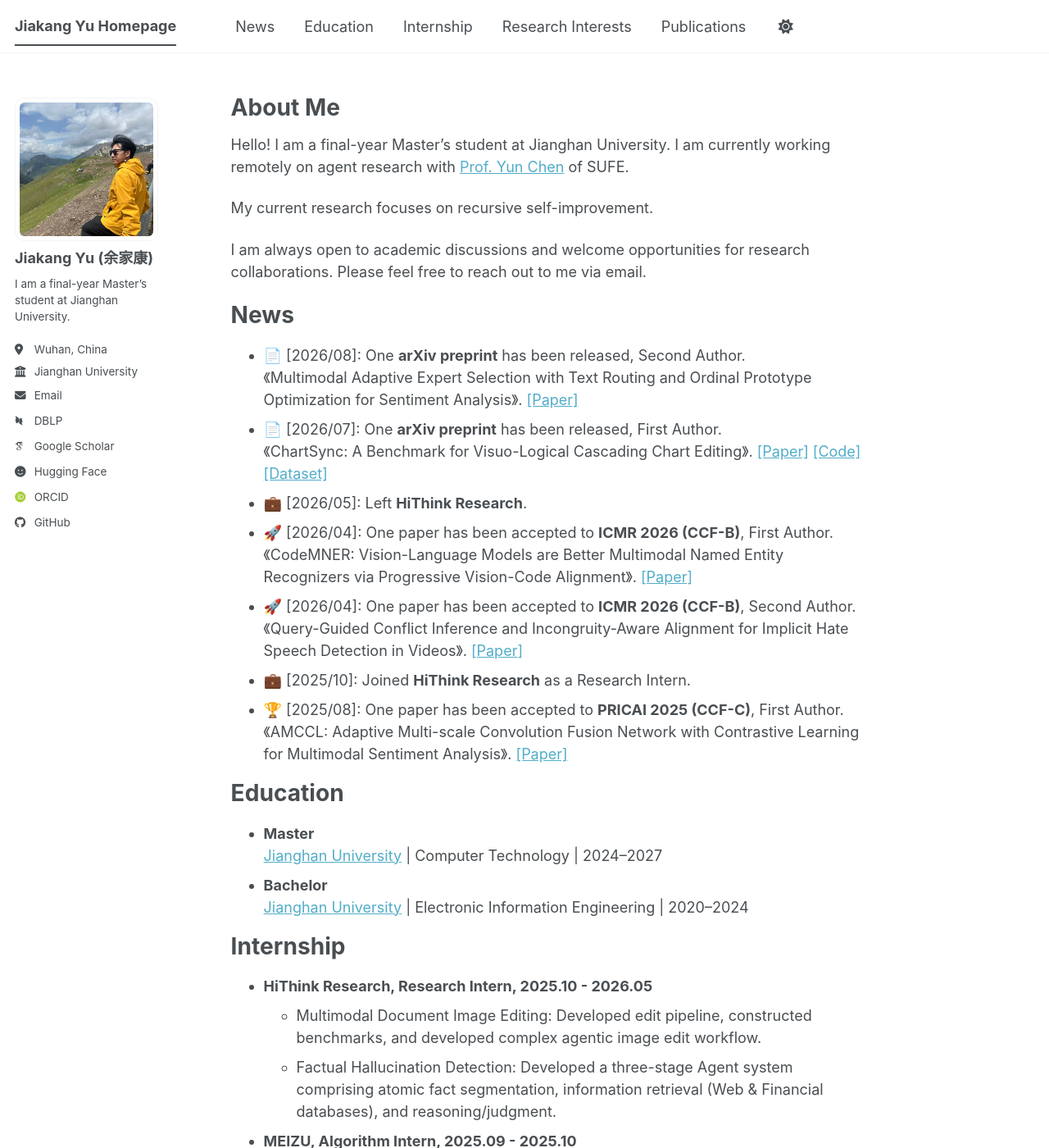
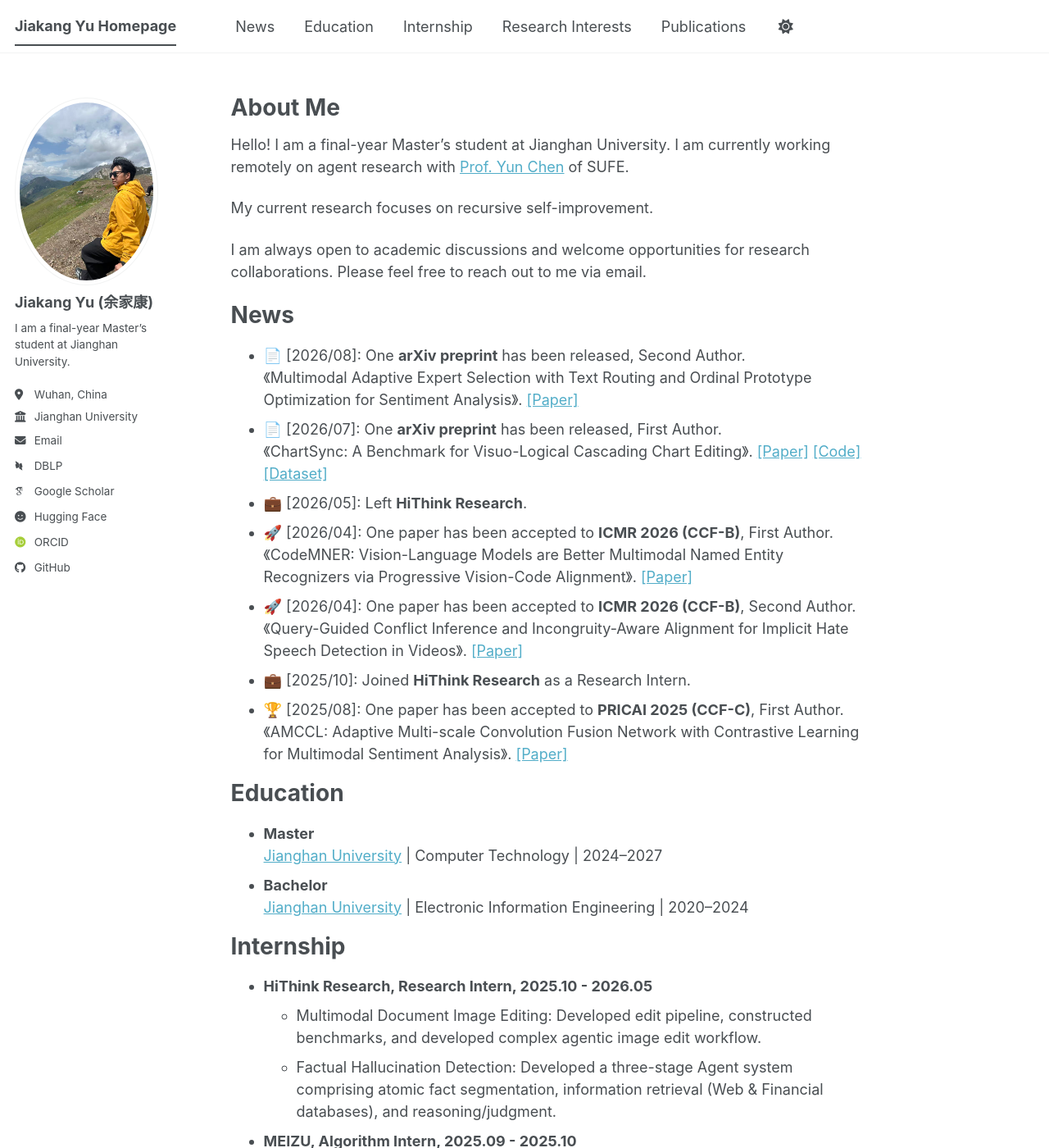
Before and after one commit to kaka-yjk/kaka-yjk.github.io, a Jekyll site: the page built from _pages/about.md, in a window 1280 px wide and 1400 px high. Shown: the whole window at 82% size. Built offline with Jekyll 4.4.1, drawn with Linux system fonts in a browser that asks for light colours; some web fonts are replaced; a script bundle is joined from its source files by our own code; library files that are not in the unit come from our copies.

Commit message:
Revert "Use rounded-square profile photo"
This reverts commit bb911354fe47aab94a68e5cf12e3e013b9531583.

```diff
--- a/_sass/layout/_sidebar.scss
+++ b/_sass/layout/_sidebar.scss
@@ -154,11 +154,8 @@
   }
 
   img {
-    width: 100%;
     max-width: 175px;
-    aspect-ratio: 1 / 1;
-    object-fit: cover;
-    border-radius: 12px;
+    border-radius: 50%;
 
     @include breakpoint($large) {
       padding: 5px;
```
